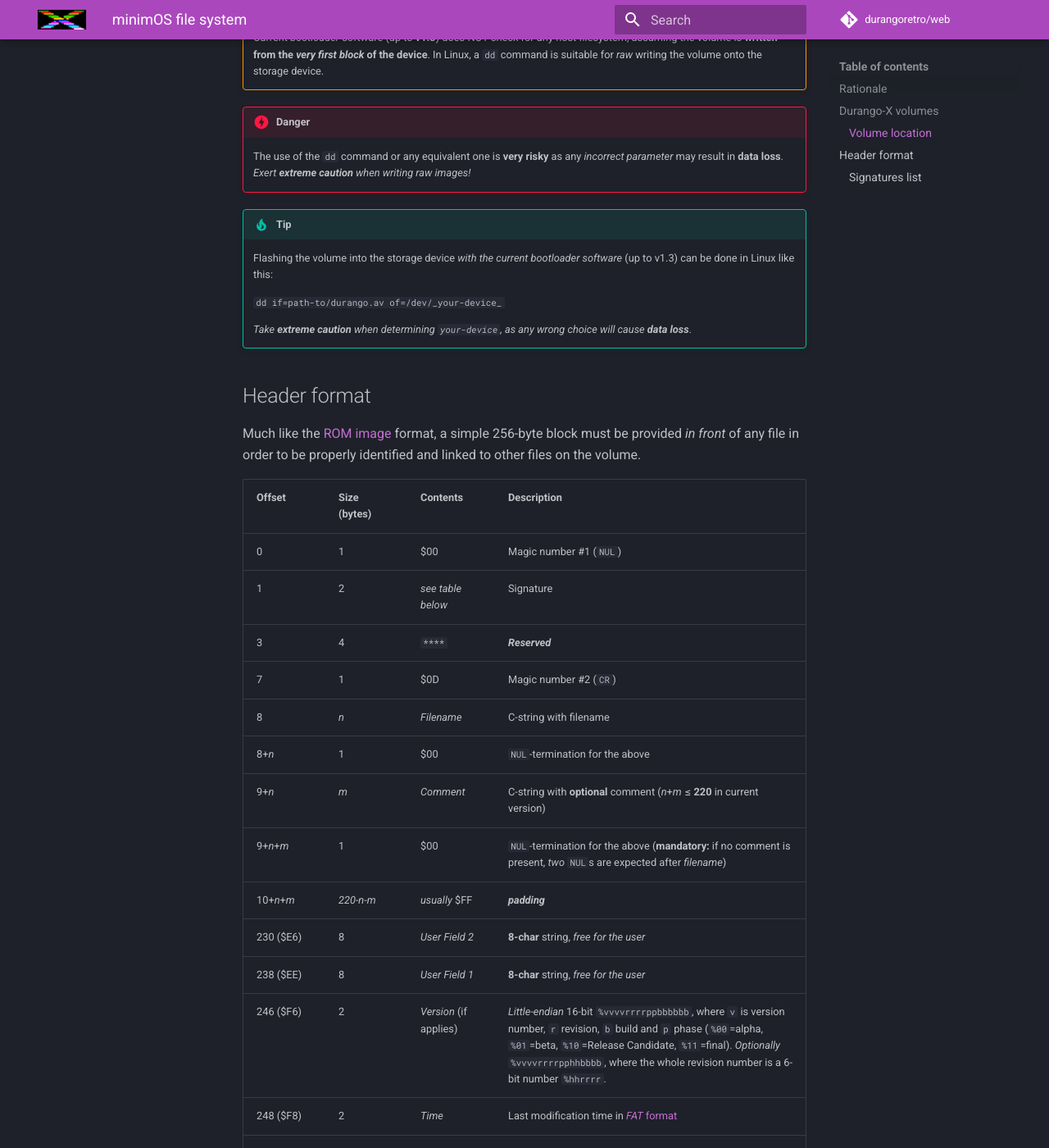
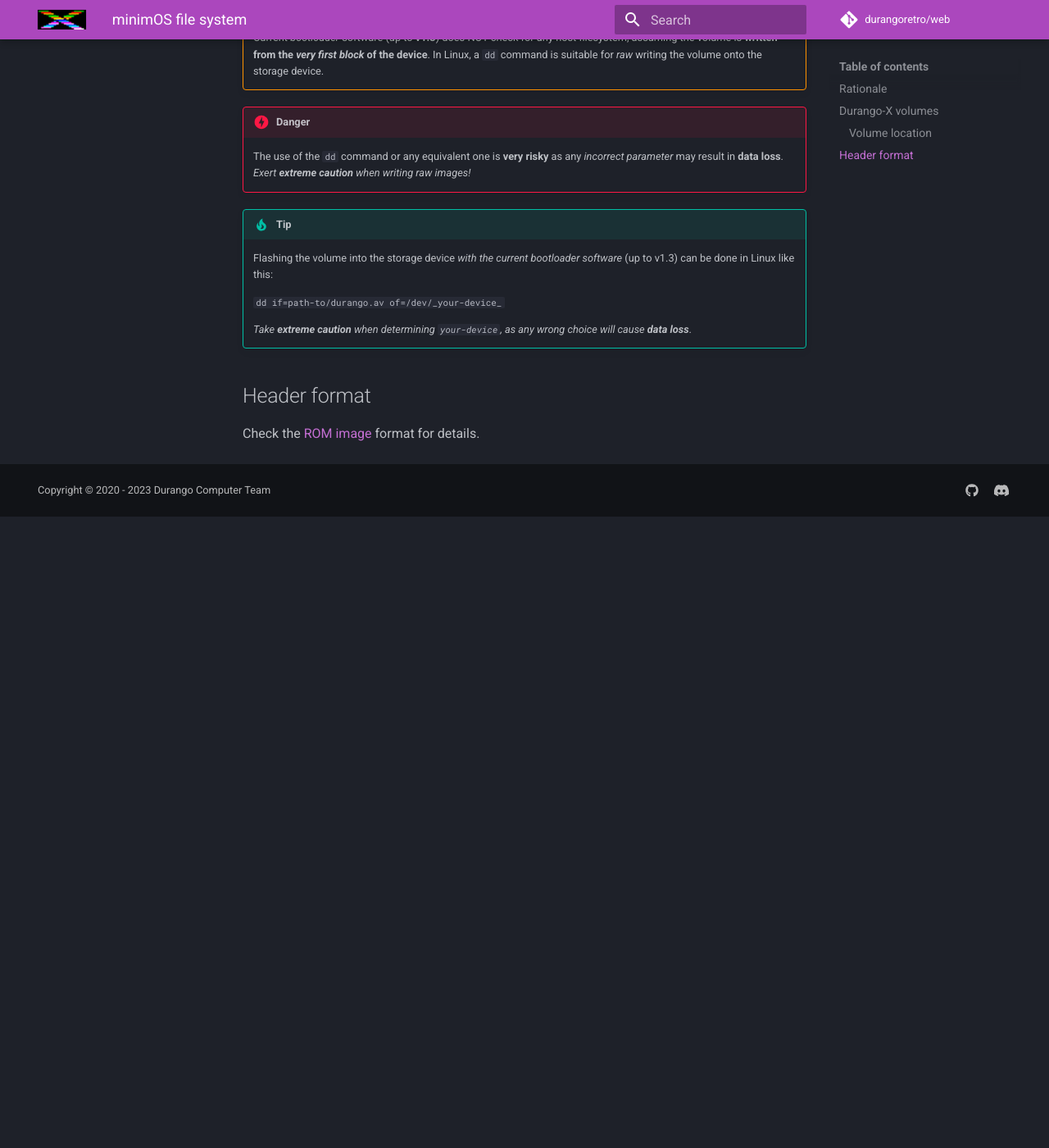
Before and after one commit to durangoretro/web, an MkDocs documentation site: the page built from docs/software/filesys.md, in a window 1280 px wide and 1400 px high, scrolled down 1452 px. Shown: the whole window at 82% size. Built offline with MkDocs 1.6.1 and Material for MkDocs 9.7.7, drawn with Linux system fonts in a browser that asks for light colours; comment, search, counter and statistics services are not loaded; after the commit the page ends 2082 px from its top, so only the background shows below that; some of the changed text lies outside the part shown.

Commit message:
remove duplicated header format

```diff
--- a/docs/software/filesys.md
+++ b/docs/software/filesys.md
@@ -49,43 +49,4 @@ From the point of view of the storage device filesystem, the Durango-X volume is
 
 ## Header format
 
-Much like the [ROM image](header.md) format, a simple 256-byte block must be provided _in front_ of any file in order to be properly identified and linked to other files on the volume.
-
-|Offset|Size (bytes)|Contents      |Description|
-|------|------------|--------------|-----------|
-|0     |1           |$00           |Magic number #1 (`NUL`)|
-|1     |2           |_see table below_|Signature|
-|3     |4           |`****`        |_**Reserved**_|
-|7     |1           |$0D           |Magic number #2 (`CR`)|
-|8     |_n_         |_Filename_    |C-string with filename|
-|8+_n_ |1           |$00           |`NUL`-termination for the above|
-|9+_n_ |_m_         |_Comment_     |C-string with **optional** comment (_n_+_m_ ≤ **220** in current version)|
-|9+_n_+_m_|1        |$00           |`NUL`-termination for the above (**mandatory:** if no comment is present, _two_ `NUL`s are expected after _filename_)|
-|10+_n_+_m_|_220-n-m_|_usually_ $FF|_**padding**_|
-|230 ($E6)|8        |_User Field 2_|**8-char** string, _free for the user_|
-|238 ($EE)|8        |_User Field 1_|**8-char** string, _free for the user_|
-|246 ($F6)|2        |_Version_ (if applies)|_Little-endian_ 16-bit `%vvvvrrrrppbbbbbb`, where `v` is version number, `r` revision, `b` build and `p` phase (`%00`=alpha, `%01`=beta, `%10`=Release Candidate, `%11`=final). _Optionally_ `%vvvvrrrrpphhbbbb`, where the whole revision number is a 6-bit number `%hhrrrr`.|
-|248 ($F8)|2        |_Time_        |Last modification time in [_FAT_ format](https://en.wikipedia.org/wiki/Design_of_the_FAT_file_system#Directory_entry)|
-|250 ($FA)|2        |_Date_        |Last modification date in [_FAT_ format](https://en.wikipedia.org/wiki/Design_of_the_FAT_file_system#Directory_entry)|
-|252 ($FC)|3        |**file size** |**Includes the 256-byte header**. _Cannot be over **16 MiB**_ in the current implementation; most likely _below 64 KiB_.|
-|255 ($FF)|1		|$00           |Magic number #3 (`NUL`)|
-
-### Signatures list
-
-In order not to depend on _file extensions_, the minimOS file systems adds a non-mutable file signature which describes the **type of file** stored afterwards. _**Currently supported** signatures are shown in the table below:_
-
-|Signature|Size|Type|
-|---------|----|----|
-|`dX`     |< 64 KiB|executable [ROM image](header.md)|
-|`pX`     |< 24 KiB|_Pocket_ executable to be loaded into standard RAM **(under development)**|
-|`dA`     |< 16 MiB|generic file|
-|`dL`     |≤ 16 MiB|**free space**|
-|`dR`     |**8.5 KiB**|HIRES screen dump (256x256 1bpp)|
-|`dS`     |**8.5 KiB**|Colour screen dump (128x128 [4bpp](../hardware/palette.md))|
-|`dr`     |< 8.5 KiB|_RLE-compressed_ HIRES screen dump (256x256 1bpp)|
-|`ds`     |< 8.5 KiB|_RLE-compressed_ Colour screen dump (128x128 [4bpp](../hardware/palette.md))|
-
-!!! note
-
-	_Uncompressed_ screen dumps include a **256-byte _empty_ leader**, in order to be _sector-aligned_.
- 	_Compressed_ pictures aren't yes (as of v1.3) supported by the bootloader, and neither are _Pocket_ executables.
+Check the [ROM image](header.md) format for details.
```
